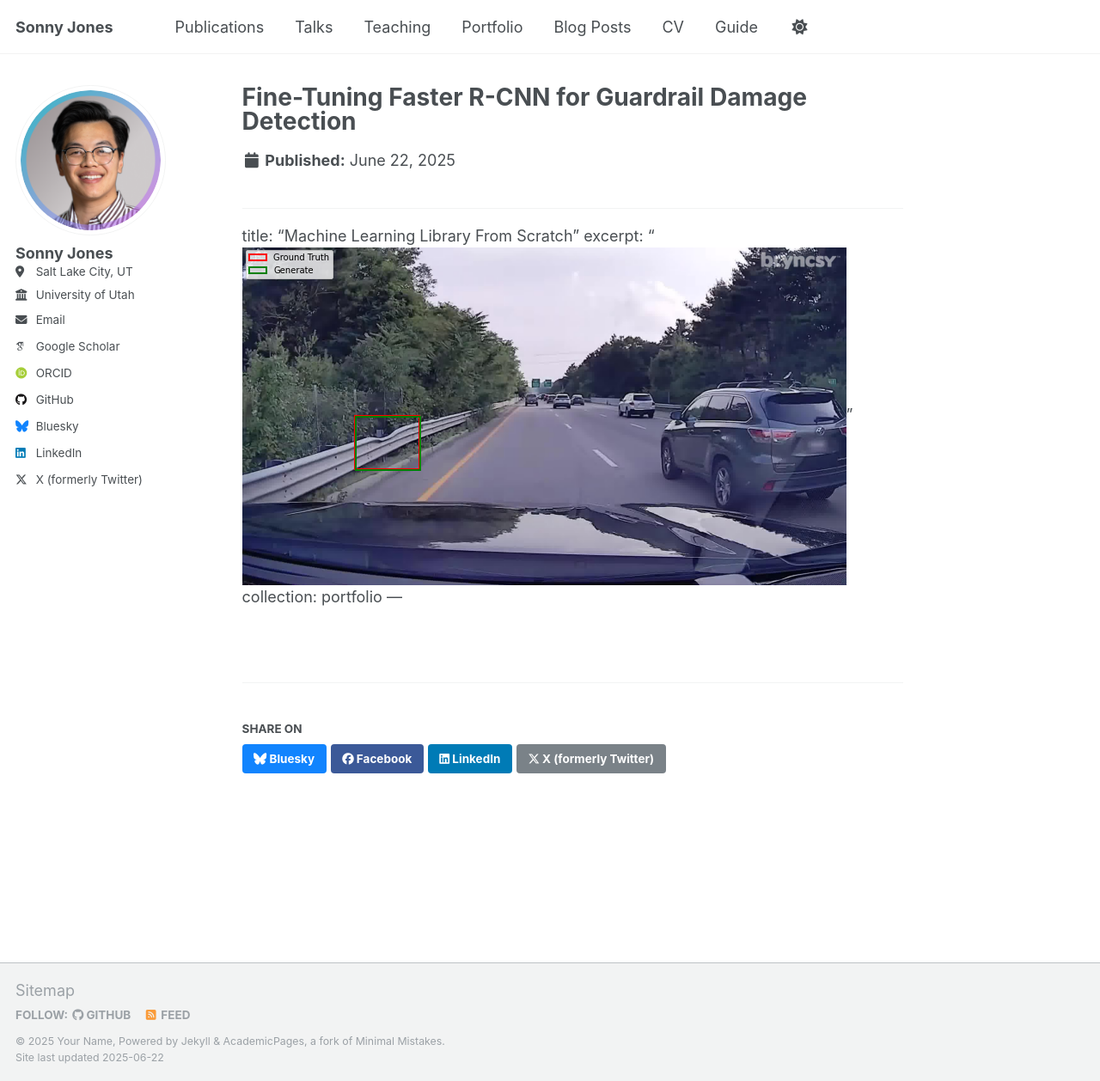
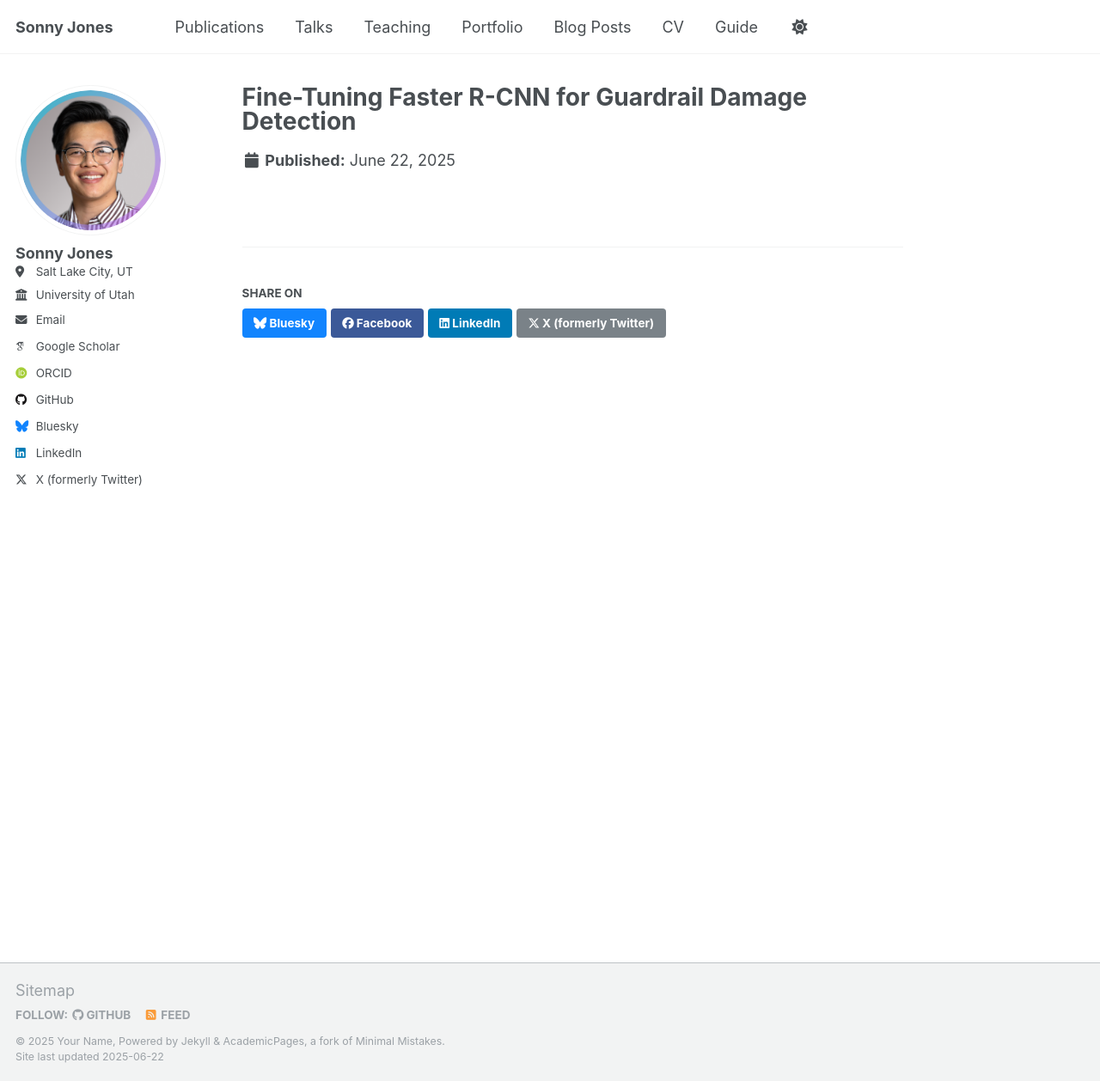
Before and after one commit to sonny-jones/sonny-jones.github.io, a Jekyll site: the page built from _portfolio/portfolio-1.md, in a window 1280 px wide and 1258 px high. Shown: the whole window at 86% size. Built offline with Jekyll 4.4.1, drawn with Linux system fonts in a browser that asks for light colours; some web fonts are replaced.

Commit message:
Update portfolio-1.md

```diff
--- a/_portfolio/portfolio-1.md
+++ b/_portfolio/portfolio-1.md
@@ -3,9 +3,3 @@ title: "Fine-Tuning Faster R-CNN for Guardrail Damage Detection"
 excerpt: "<br/><img src='/images/fasterrcnndamage.png'>"
 collection: portfolio
 ---
-
----
-title: "Machine Learning Library From Scratch"
-excerpt: "<br/><img src='/images/fasterrcnndamage.png'>"
-collection: portfolio
----
```
